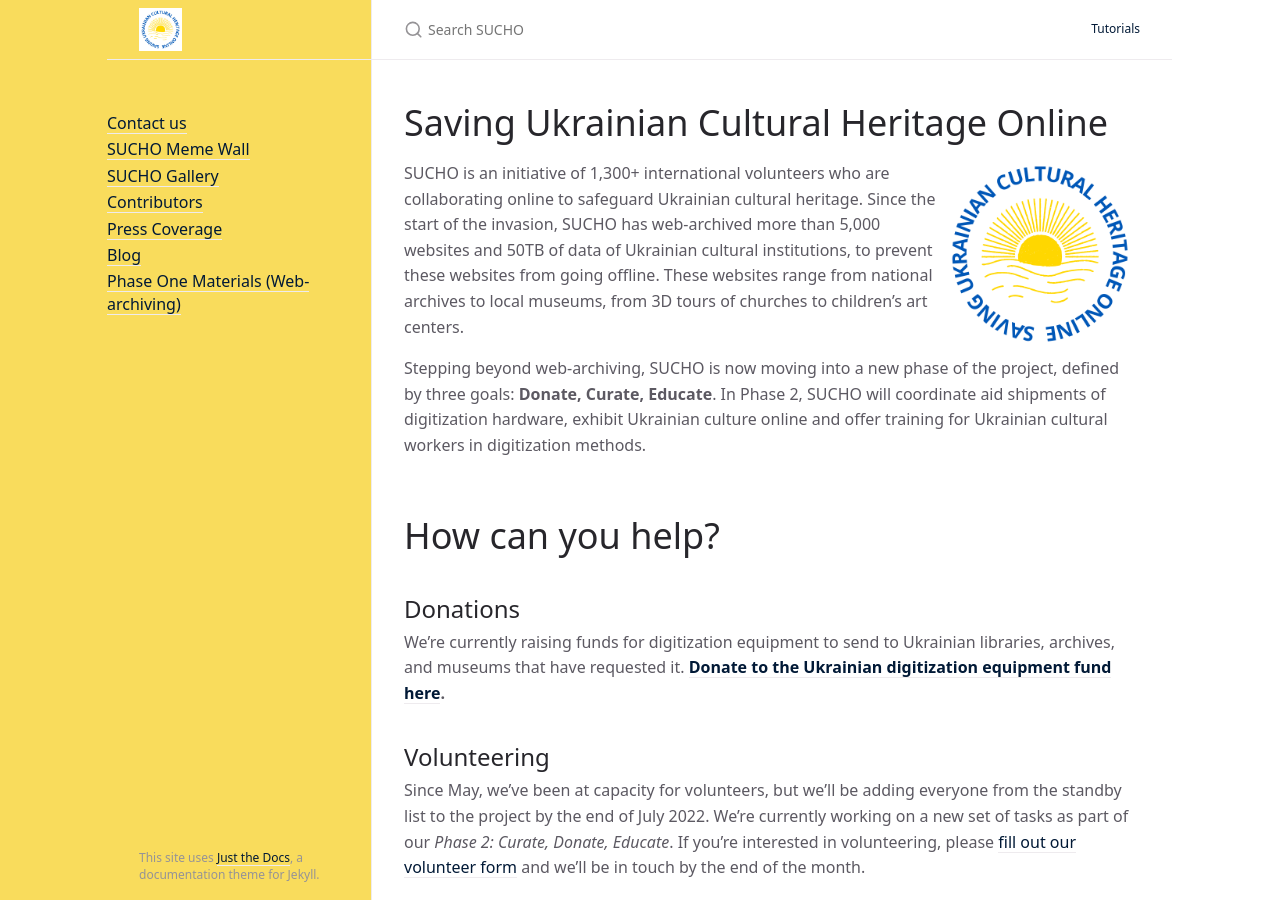
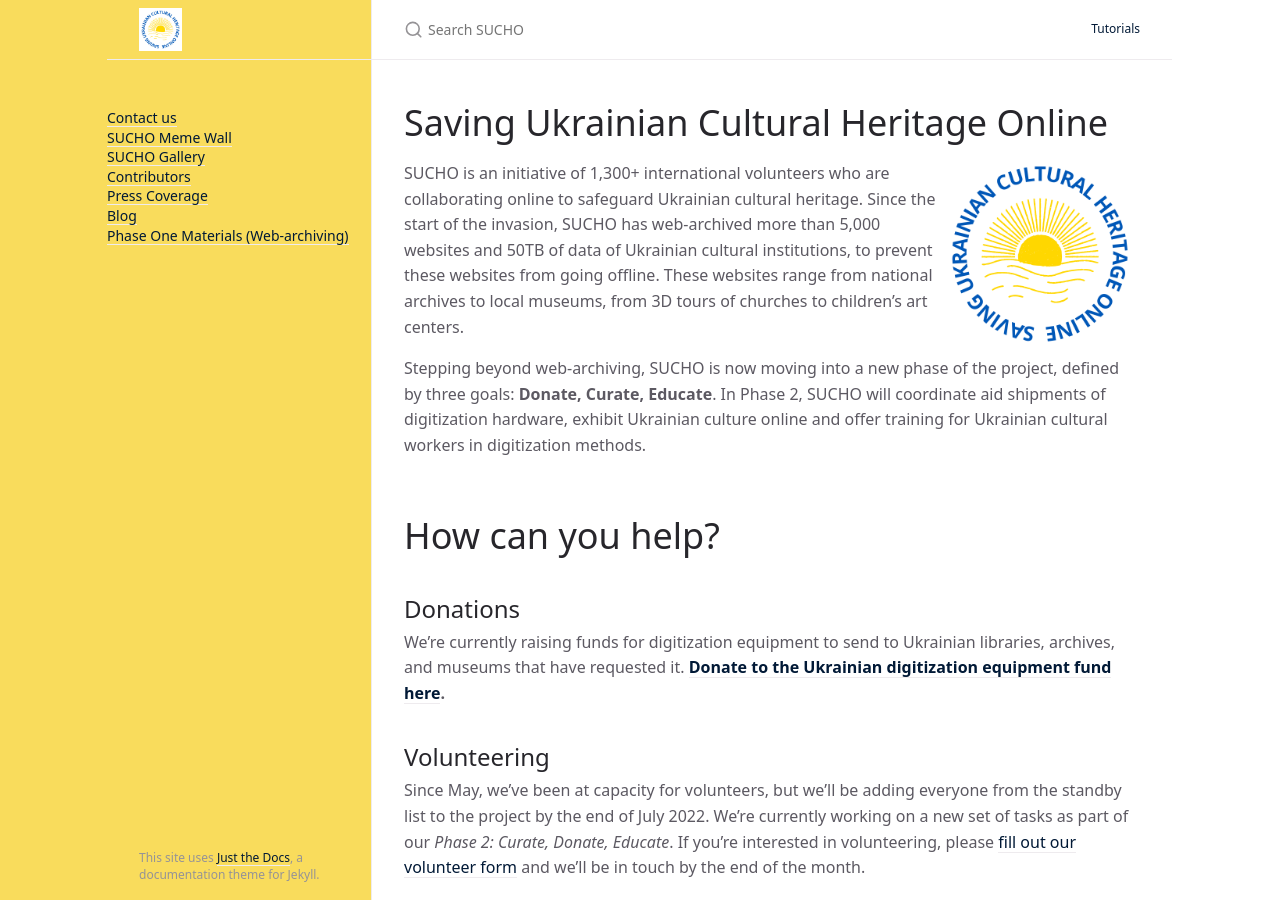
Before and after one commit to sucho-archiving/sucho-archiving.github.io, a Jekyll site: the page built from index.md, in a window 1280 px wide and 900 px high. Built offline with Jekyll 4.4.1, drawn with Linux system fonts in a browser that asks for light colours.

Commit message:
Assigned theme css class to navigation items

```diff
--- a/_includes/nav.html
+++ b/_includes/nav.html
@@ -1,9 +1,9 @@
 <ul class="nav-list">
-	<li><a href="/contact">Contact us</a></li>
-	<li><a href="https://memes.sucho.org/">SUCHO Meme Wall</a></li>
-	<li><a href="https://gallery.sucho.org/">SUCHO Gallery</a></li>
-	<li><a href="/contributors">Contributors</a></li>
-	<li><a href="/press">Press Coverage</a></li>
-	<li><a href="/blog">Blog</a></li>
-	<li><a href="/phase-one">Phase One Materials (Web-archiving)</a></li>
+	<li class="nav-list-item"><a href="/contact">Contact us</a></li>
+	<li class="nav-list-item"><a href="https://memes.sucho.org/">SUCHO Meme Wall</a></li>
+	<li class="nav-list-item"><a href="https://gallery.sucho.org/">SUCHO Gallery</a></li>
+	<li class="nav-list-item"><a href="/contributors">Contributors</a></li>
+	<li class="nav-list-item"><a href="/press">Press Coverage</a></li>
+	<li class="nav-list-item"><a href="/blog">Blog</a></li>
+	<li class="nav-list-item"><a href="/phase-one">Phase One Materials (Web-archiving)</a></li>
 </ul>
```
